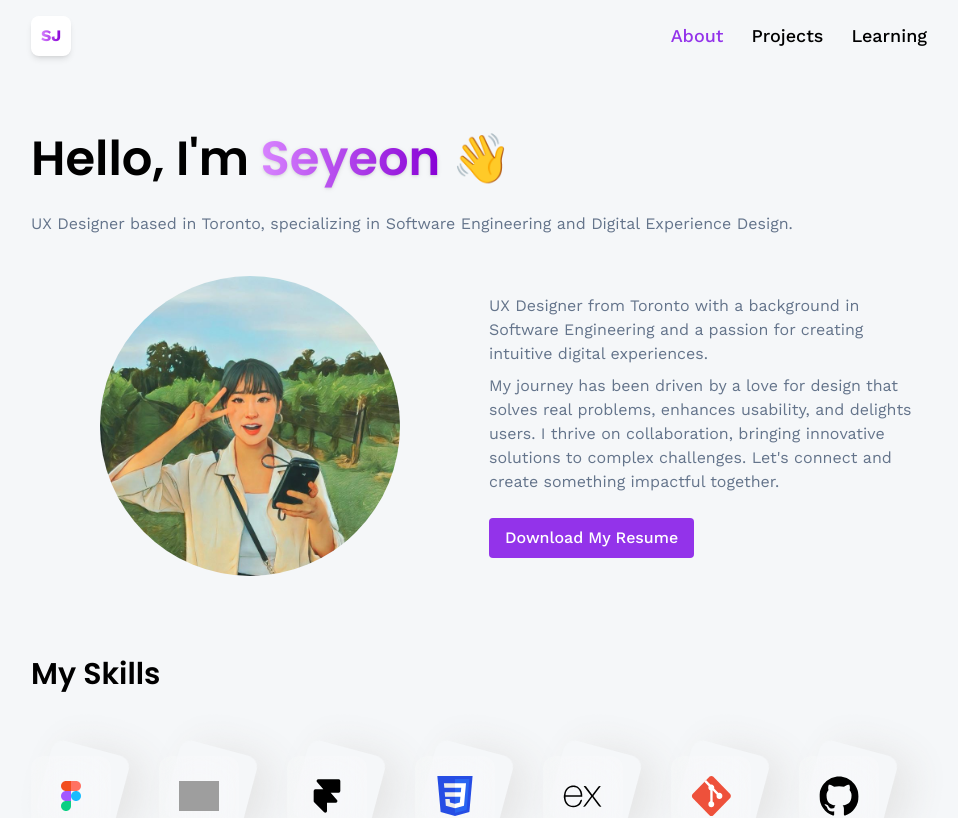
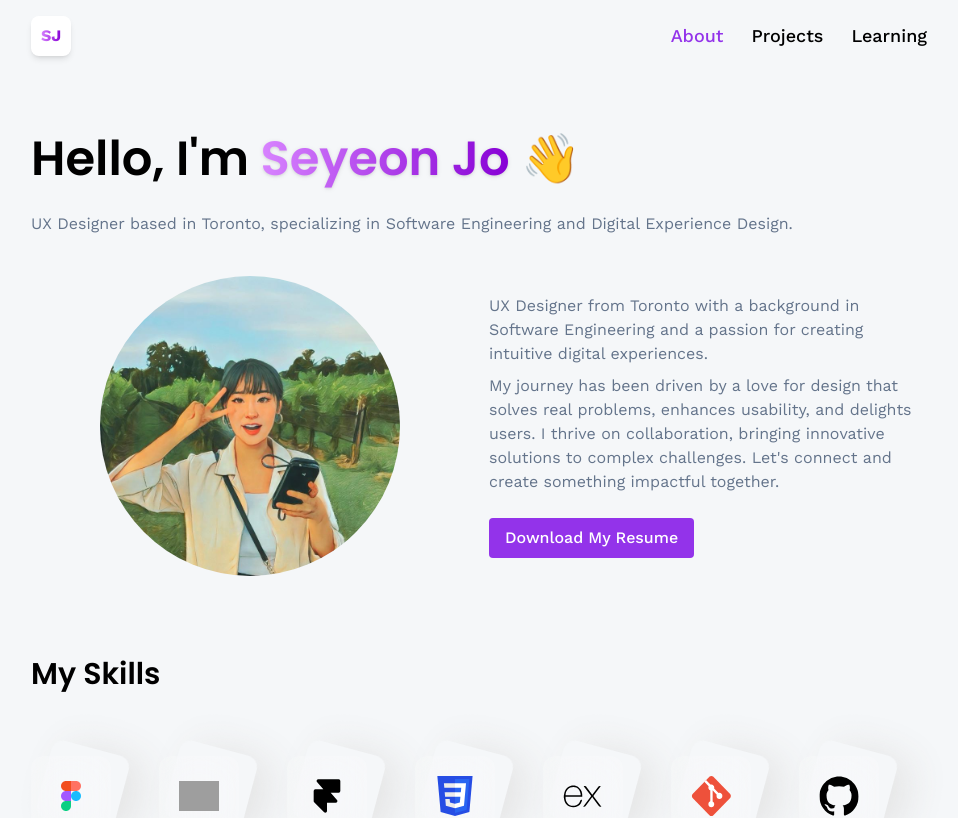
Before and after one commit to Seyeon-Jo/syj-3d-portfolio, a React (Vite) app: page /about in a window 1280 px wide. Shown: the top 818 px of the page, without its empty margins (161-1119 px from the left). Built offline with nearby package versions, Linux system fonts and the light colour scheme; no server answers; grey boxes are pictures that could not be loaded.

Commit message:
edit name

```diff
--- a/src/pages/About.jsx
+++ b/src/pages/About.jsx
@@ -15,7 +15,7 @@ const About = () => {
         Hello, I'm{" "}
         <span className="font-semibold purple-gradient_text drop-shadow">
           {" "}
-          Seyeon
+          Seyeon Jo
         </span>{" "}
         👋
       </h1>
@@ -41,12 +41,20 @@ const About = () => {
         {/* Introduction and Resume */}
         <div className="sm:flex-1 sm:ml-5 mt-4 sm:mt-0">
           <p className="text-slate-500">
-            UX Designer from Toronto with a background in Software Engineering and a passion for creating intuitive digital experiences.
+            UX Designer from Toronto with a background in Software Engineering
+            and a passion for creating intuitive digital experiences.
           </p>
           <p className="mt-2 text-slate-500">
-            My journey has been driven by a love for design that solves real problems, enhances usability, and delights users. I thrive on collaboration, bringing innovative solutions to complex challenges. Let's connect and create something impactful together.
+            My journey has been driven by a love for design that solves real
+            problems, enhances usability, and delights users. I thrive on
+            collaboration, bringing innovative solutions to complex challenges.
+            Let's connect and create something impactful together.
           </p>
-          <a href="/resume.pdf" target="_blank" className="bg-purple-600 text-white hover:bg-purple-700 font-medium py-2 px-4 rounded mt-4 sm:mt-6 inline-block mx-auto sm:mx-0">
+          <a
+            href="/resume.pdf"
+            target="_blank"
+            className="bg-purple-600 text-white hover:bg-purple-700 font-medium py-2 px-4 rounded mt-4 sm:mt-6 inline-block mx-auto sm:mx-0"
+          >
             Download My Resume
           </a>
         </div>
```
